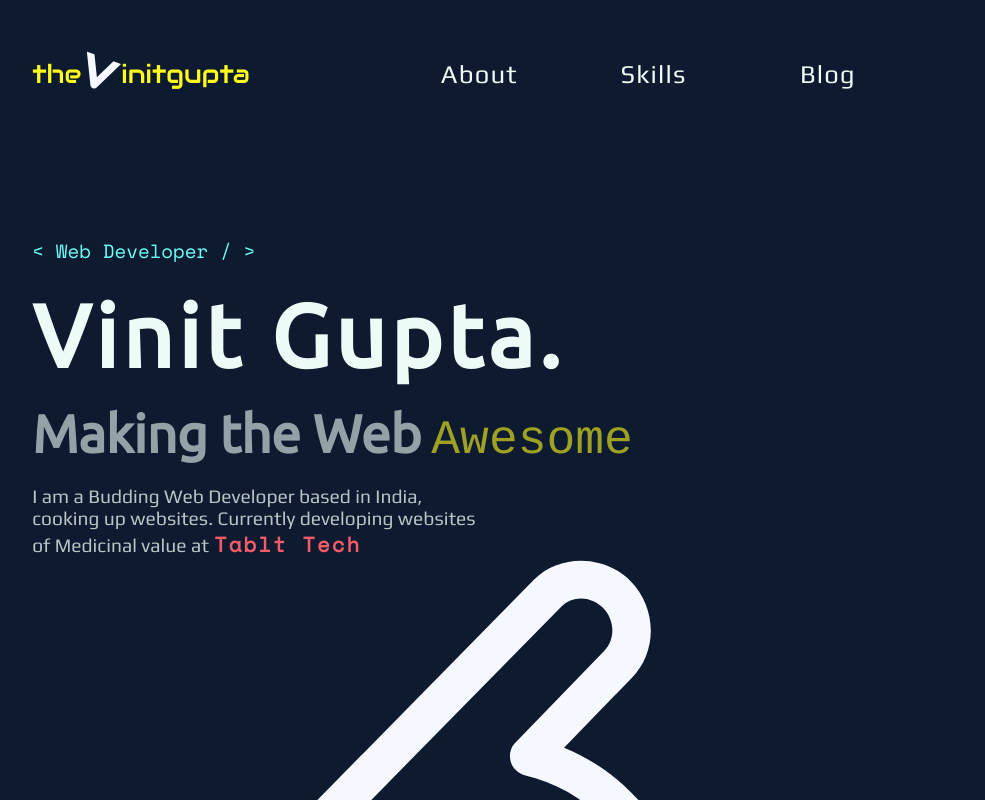
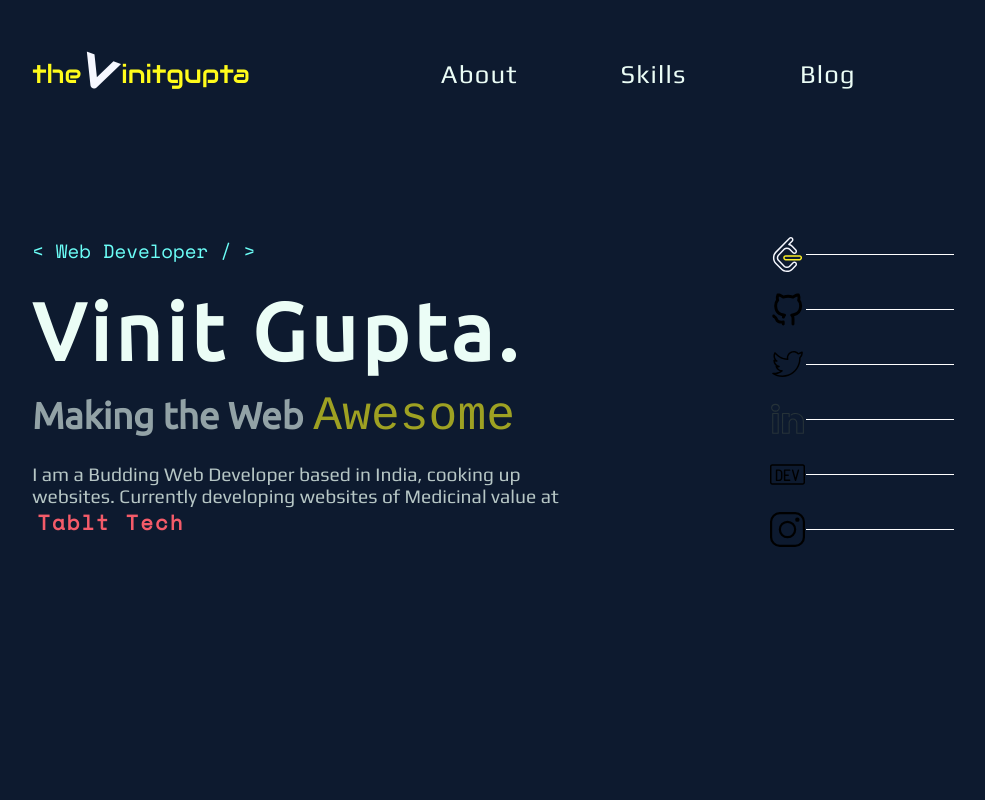
Before and after one commit to DarrickFauvel/Portfolio, a React (Create React App) app: page / in a window 1280 px wide. Shown: the top 800 px of the page, without its empty margins (147-1132 px from the left). Built offline with nearby package versions, Linux system fonts and the light colour scheme.

Commit message:
add animated underline to work link

```diff
--- a/src/Components/Hero.tsx
+++ b/src/Components/Hero.tsx
@@ -5,13 +5,14 @@ import Social from './Social';
 
 function Hero() {
     const [awesomeHovered, setAwesomeHovered] = useState(false);
-    const [linkHovered,setLinkHovered] = useState(0);
+    // const [linkHovered,setLinkHovered] = useState(0);
 
-    const openWorkWebsite = ()=>{
-        window.open("https://tablt.com/", '_blank');
-    }
+    // const openWorkWebsite = ()=>{
+    //     window.open("https://tablt.com/", '_blank');
+    // }
     return (
         <div className="Hero">
+            <div className="Hero-left">
             <p className="Hero-head">&#60; Web Developer &#47; &#62;</p>
             <div className="Hero-name">
                 <Bouncy letter="V"/>
@@ -41,21 +42,23 @@ function Hero() {
                     >{awesomeHovered? "Versatile": "Awesome"}</span>
                 </div>
                 <div className="Hero-body-text">
-                    I am a Budding Web Developer based in India, cooking up websites. Currently developing websites of Medicinal value at
-                    <span id="current-job" onMouseEnter={()=>{
-                        setLinkHovered(150);
-                    }}
-                    onMouseLeave={()=>{
-                        setLinkHovered(0);
-                    }}
-                    onClick = {openWorkWebsite}
+                    <p>I am a Budding Web Developer based in India, cooking up websites. Currently developing websites of Medicinal value at
+                    <a id="current-job" href="https://tablt.com/" target="_blank" rel="noreferrer"
                     >
-                        <div className="underline" style={{width : `${linkHovered}px`}}></div>
+                        {/* <div className="underline" style={{width : `${linkHovered}px`}}></div> */}
                         Tablt Tech
-                    </span>
+                    </a></p>
                 </div>
             </div>
-            <Social name="leetcode"/>
+            </div>
+            <div className="Hero-right">
+                <Social name="leetcode"/>
+                <Social name="github"/>
+                <Social name="twitter"/>
+                <Social name="linkedin"/>
+                <Social name="devto"/>
+                <Social name="instagram"/>
+            </div>
         </div>
     )
 }
--- a/src/Components/Social.tsx
+++ b/src/Components/Social.tsx
@@ -1,4 +1,5 @@
 import React from 'react'
+import "../Css/Social.css"
 function Social({...props}) {
     const name:string = props.name;
     console.log(name)
--- a/src/Css/Hero.css
+++ b/src/Css/Hero.css
@@ -1,6 +1,18 @@
 .Hero {
     padding-top: 70px;
     color: var(--font-default);
+    display: flex;
+    justify-content: space-between;
+    height: 80vh;
+    box-sizing: border-box;
+}
+.Hero-left {
+    flex: 0.7;
+    height: 100%;
+}
+.Hero-right {
+    flex: 0.2;
+    height: 100%;
 }
 .Hero-head {
     font-size: 1.2rem;
@@ -8,7 +20,7 @@
     color: var(--accent-blue);
 }
 .Hero-name {
-    font-size: 5.5rem;
+    font-size: 5rem;
     font-family: 'Ubuntu', sans-serif;
     font-weight: 700;
     letter-spacing: 5px;
@@ -16,7 +28,7 @@
 }
 .Hero-body-header{
     width: 90%;
-    font-size: 3.3rem;
+    font-size: 2.3rem;
     font-family: 'Ubuntu', sans-serif;
     color: var(--font-default) ;
     font-weight: 600;
@@ -52,12 +64,13 @@
 }
 
 .Hero-body-text {
-    width: 50%;
+    width: 83%;
     font-size: 1.2rem;
     color: var(--font-light);
     font-family: 'Play',sans-serif;
 }
-#current-job {
+p > #current-job {
+    display: inline-block;
     text-decoration: none;
     font-weight: 600;
     letter-spacing: 2px;
@@ -65,20 +78,32 @@
     margin-left: 5px;
     color: var(--fiery-rose);
     font-family: "Space Mono",monospace;
-    border: none;
     position: relative;
 }
-#current-job:hover {
+p > #current-job:hover {
     cursor: pointer;
 }
-.underline{
+p > #current-job::after{
+    content: "";
+    display: block;
+    width: 0;
+    height: 1px;
+    background-color: var(--fiery-rose);
+    position: relative;
+    bottom: 0;
+    transition: 300ms all ease-in-out;
+}
+p > #current-job:hover::after{
+    width: 100%;
+}
+/* .underline{
     position: absolute;
     bottom: 0;
     z-index: 20;
     height: 2px;
     background-color: var(--fiery-rose);
     transition: all 300ms ease-in-out;
-}
+} */
 
 @keyframes rubberband {
     0%{
--- /dev/null
+++ b/src/Css/Social.css
@@ -0,0 +1,18 @@
+.Social {
+    display: flex;
+    justify-content: flex-start;
+    align-items: center;
+    height: 35px;
+    width: 100%;
+    margin: 20px 0;
+}
+.Social-icon {
+    flex: 0.2;
+    object-fit: contain;
+    height: 100%;
+}
+.Social-line {
+    flex: 0.8;
+    height: 1px;
+    background-color: #ffffff;
+}
```
Also changed, not shown: src/Assets/Social/devto.svg (renamed from src/Assets/Social/dev-dot-to.svg).
